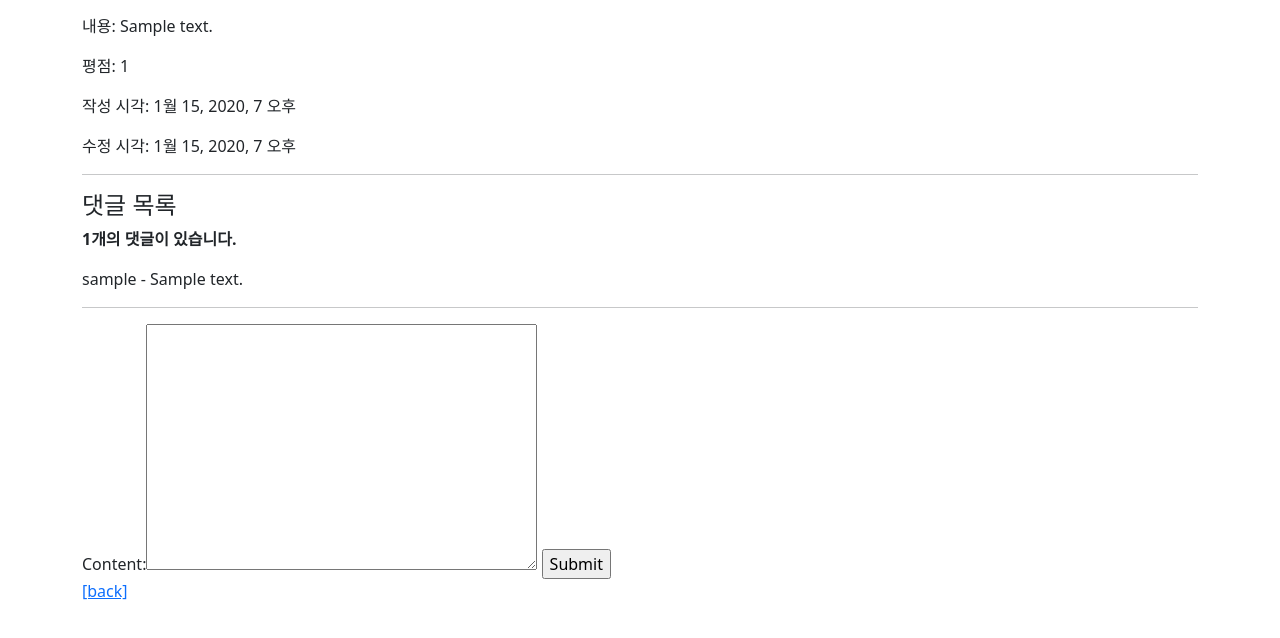
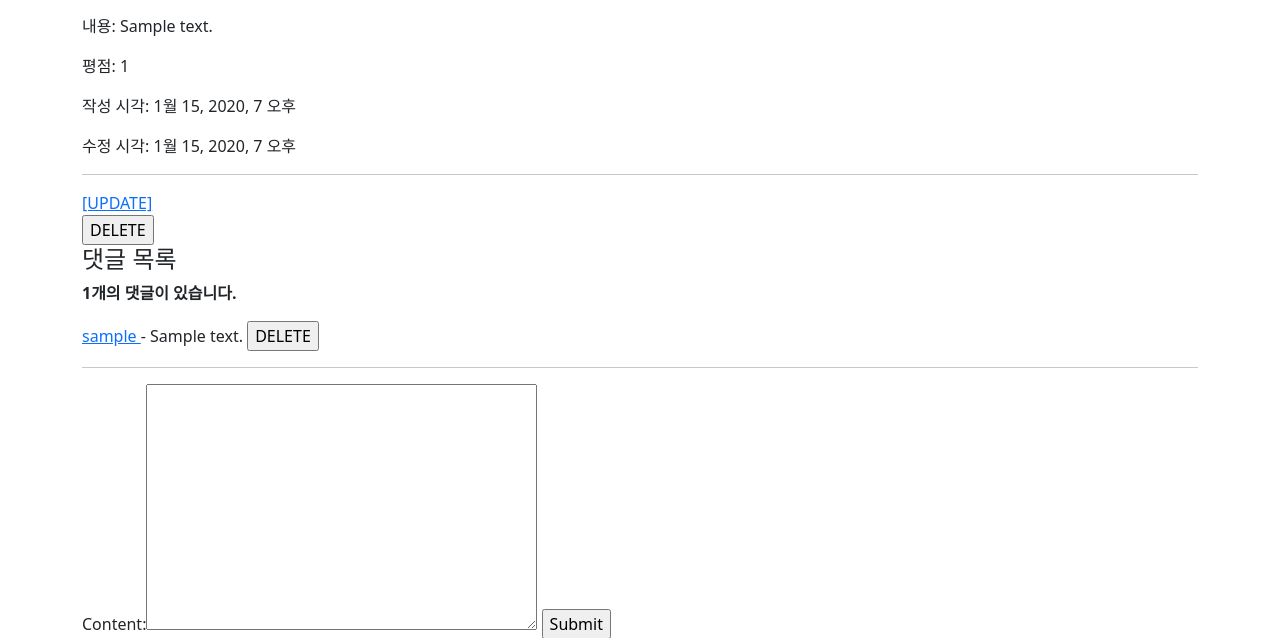
Before and after one commit to suhanchoi/FavMov, a Django app: page /community/1/ in a window 1280 px wide. Shown: the part 299-937 px from the top of the page. Before the commit the page ends 899 px from the top, so only its background shows below. Run offline with Django 3.2, Linux system fonts and the light colour scheme; a user stored in the database is signed in; tables that the repository leaves empty hold one stand-in row (values such as "Sample post").

Commit message:
movies/detail comment delete & community delete update comment delete 기능 add

```diff
--- a/community/templates/community/detail.html
+++ b/community/templates/community/detail.html
@@ -11,13 +11,28 @@
   <p>작성 시각: {{ review.created_at }}</p>
   <p>수정 시각: {{ review.updated_at }}</p>
   <hr>
+  {% if user == review.user %}
+    <a href="{% url 'community:update' review.pk %}">[UPDATE]</a>
+    <form action="{% url 'community:delete' review.pk %}" method="POST">
+      {% csrf_token %}
+      <input type="submit" value="DELETE">
+    </form>
+  {% endif %}
   <h4>댓글 목록</h4>
   {% if comments|length %}
     <p><b>{{ comments|length }}개의 댓글이 있습니다.</b></p>
   {% endif %}
   {% for comment in comments %}
     <div>
-      {{ comment.user }} - {{ comment.content }}
+       <a href="{% url 'accounts:profile' comment.user.username %}">
+      {{ comment.user }}
+    </a>- {{ comment.content }}
+      {% if user == comment.user %}
+          <form action="{% url 'community:comments_delete' review.pk comment.pk %}" method="POST" class="d-inline">
+            {% csrf_token %}
+            <input type="submit" value="DELETE">
+          </form>
+        {% endif %}
     </div>
   {% empty %}
     <p><b>댓글이 없어요..</b></p>
--- a/community/urls.py
+++ b/community/urls.py
@@ -7,6 +7,9 @@ urlpatterns = [
     path('', views.index, name='index'),
     path('create/', views.create, name='create'),
     path('<int:review_pk>/', views.detail, name='detail'),
+    path('<int:review_pk>/delete/', views.delete, name='delete'),
+    path('<int:review_pk>/update/', views.update, name='update'),
     path('<int:review_pk>/comments/create/', views.create_comment, name='create_comment'),
+    path('<int:review_pk>/comments/<int:comment_pk>/delete/', views.comments_delete, name='comments_delete'),
     path('<int:review_pk>/like/', views.like, name='like'),
 ]
--- a/community/views.py
+++ b/community/views.py
@@ -1,6 +1,7 @@
 from django.http.response import JsonResponse
 from django.shortcuts import render, redirect, get_object_or_404
 from django.views.decorators.http import require_GET, require_POST, require_http_methods
+from django.contrib.auth.decorators import login_required
 from .models import Review, Comment
 from .forms import ReviewForm, CommentForm
 
@@ -45,6 +46,38 @@ def detail(request, review_pk):
 
 
 @require_POST
+def delete(request, review_pk):
+    review = get_object_or_404(Review, pk=review_pk)
+    if request.user.is_authenticated:
+        if request.user == review.user:
+            review.delete()
+            return redirect('community:index')
+    return redirect('community:detail', review_pk)
+
+
+@login_required
+@require_http_methods(['GET', 'POST'])
+def update(request, review_pk):
+    review = get_object_or_404(Review, pk=review_pk)
+    if request.user == review.user:
+        if request.method == 'POST':
+            form = ReviewForm(request.POST, instance=review)
+            if form.is_valid():
+                form.save()
+                return redirect('community:detail', review.pk)
+        else:
+            form = ReviewForm(instance=review)
+    else:
+        return redirect('community:index')
+    context = {
+        'review': review,
+        'form': form,
+    }
+    return render(request, 'community/update.html', context)
+
+
+
+@require_POST
 def create_comment(request, review_pk):
     review = get_object_or_404(Review, pk=review_pk)
     comment_form = CommentForm(request.POST)
@@ -60,6 +93,15 @@ def create_comment(request, review_pk):
         'comments': review.comment_set.all(),
     }
     return render(request, 'community/detail.html', context)
+
+@require_POST
+def comments_delete(request, review_pk, comment_pk):
+    if request.user.is_authenticated:
+        comment = get_object_or_404(Comment, pk=comment_pk)
+        if request.user == comment.user:
+            comment.delete()
+    return redirect('community:detail', review_pk)
+
 
 
 @require_POST
--- a/movies/templates/movies/detail.html
+++ b/movies/templates/movies/detail.html
@@ -47,12 +47,10 @@
   <li>
     <a href="{% url 'accounts:profile' comment.user.username %}">
       {{ comment.user }}
-    </a>: {{ comment.content }}
-
-    {{ request.user }} {{comment.user}}
+    </a>- {{ comment.content }}
 
     {% if request.user == comment.user %}
-    <form style="display: inline-block;" action="{% url 'movies:delete_movie_comment' movie.pk moviecomment.pk %}" method="POST">
+    <form style="display: inline-block;" action="{% url 'movies:delete_movie_comment' movie.pk comment.pk %}" method="POST">
       {% csrf_token %}
       <button>[X]</button>
     </form>
--- a/movies/urls.py
+++ b/movies/urls.py
@@ -8,6 +8,5 @@ urlpatterns = [
     path('<int:movie_pk>/', views.detail, name='detail'),
     path('<int:movie_pk>/comments/create/', views.create_movie_comment, name='create_movie_comment'),
     path('<int:movie_pk>/comments/<int:moviecomment_pk>/delete/', views.delete_movie_comment, name='delete_movie_comment'),
-
     path('recommended/', views.recommended, name='recommended'),
 ]
```
Also changed, not shown: community/templates/community/update.html (added, +12 -0 lines).
